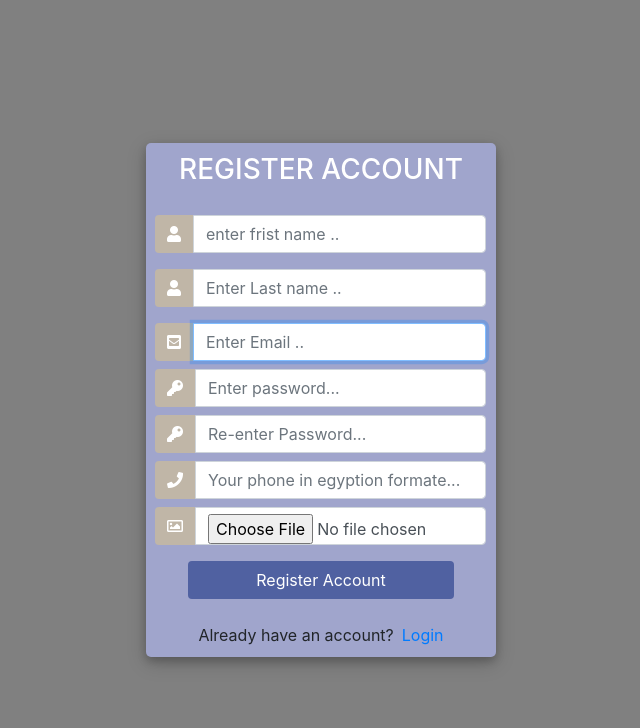
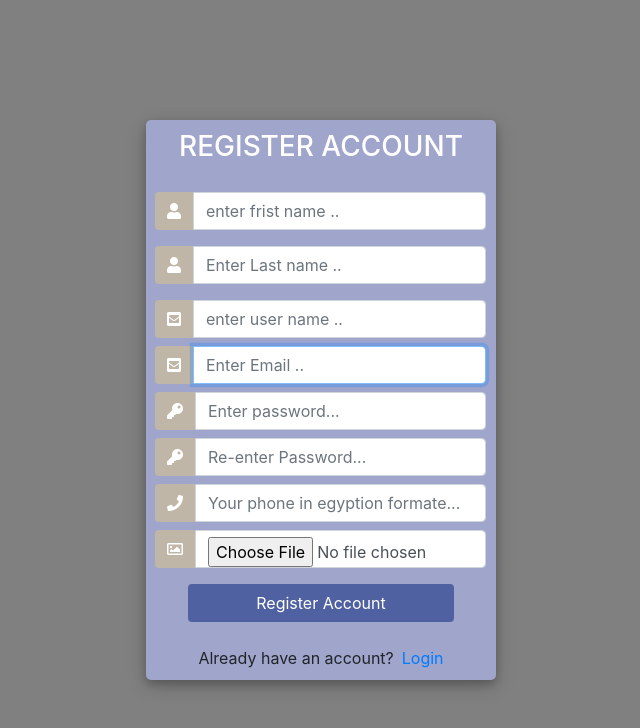
Before and after one commit to abobakryousre/Crowd-Funding, a Django app: page /users/reg in a window 1280 px wide. Shown: the top 728 px of the page, without its empty margins (319-959 px from the left). Run offline with Django 3.2, Linux system fonts and the light colour scheme; some libraries are stand-ins or nearby versions.

Commit message:
feat(feature-email-active):make email active

```diff
--- a/crowd_funding/users/forms.py
+++ b/crowd_funding/users/forms.py
@@ -27,7 +27,7 @@ class SignUpForm(UserCreationForm):
 
     class Meta:
         model = User
-        fields = ("first_name", "last_name", "email", "password1", "password2", "phone_number", "profile_picutre")
+        fields = ("first_name", "last_name","username", "email", "password1", "password2", "phone_number", "profile_picutre")
 
 # class loginformauth(forms.ModelForm):
 #     password = forms.CharField(label='password')
--- a/crowd_funding/users/models.py
+++ b/crowd_funding/users/models.py
@@ -31,6 +31,7 @@ class UserAccountManager(UserManager):
         user.is_admin = True
         user.is_superuser = True
         user.is_staff = True
+        user.is_active=True
 
         user.save(using=self._db)
         return user
@@ -60,6 +61,7 @@ class User(AbstractUser):
     is_admin = models.BooleanField(default=False)
     is_superuser = models.BooleanField(default=False)
     is_staff = models.BooleanField(default=False)
+    is_active = models.BooleanField(default=False)
 
     USERNAME_FIELD = 'email'
     REQUIRED_FIELDS = ['username']
--- a/crowd_funding/users/templates/users/form.html
+++ b/crowd_funding/users/templates/users/form.html
@@ -90,6 +90,13 @@
 							</div>
 							{{form.last_name}}
 						</div>
+
+						<div class="input-group mb-2">
+							<div class="input-group-append">
+								<span class="input-group-text"><i class="fas fa-envelope-square"></i></span>
+							</div>
+							{{form.username}}
+						</div>
 						<div class="input-group mb-2">
 							<div class="input-group-append">
 								<span class="input-group-text"><i class="fas fa-envelope-square"></i></span>
@@ -152,10 +159,12 @@
 		var form_fields = document.getElementsByTagName('input')
 		form_fields[1].placeholder='enter frist name ..';
 		form_fields[2].placeholder='Enter Last name ..';
-		form_fields[3].placeholder='Enter Email ..';
-		form_fields[4].placeholder='Enter password...';
-		form_fields[5].placeholder='Re-enter Password...';
-		form_fields[6].placeholder='Your phone in egyption formate...';
+	    form_fields[3].placeholder='enter user name ..';
+
+		form_fields[4].placeholder='Enter Email ..';
+		form_fields[5].placeholder='Enter password...';
+		form_fields[6].placeholder='Re-enter Password...';
+		form_fields[7].placeholder='Your phone in egyption formate...';
 
 
 
--- a/crowd_funding/users/urls.py
+++ b/crowd_funding/users/urls.py
@@ -28,7 +28,8 @@ urlpatterns = [
 path('loginn', loginPage, name="login"),
 
     path('reg', UserRegisterView, name='checkdata'),
-    path('home',index,name='home')
+    path('home',index,name='home'),
     # path('loginsite/',loginform, name='loginform'),
+     path('activate/<uidb64>/<token>', VerificationView.as_view(), name='activate'),
 
 ]
--- a/crowd_funding/users/views.py
+++ b/crowd_funding/users/views.py
@@ -1,8 +1,15 @@
 from django.contrib import messages
+from django.contrib.sites.shortcuts import get_current_site
+from django.core.mail import EmailMessage
 from django.http import HttpResponse
 from django.shortcuts import render, redirect
 # from users.form import Usermodelform
 from django.contrib.auth import login, authenticate, logout
+from django.urls import reverse
+from django.utils.encoding import force_bytes, force_text
+from django.utils.http import urlsafe_base64_encode, urlsafe_base64_decode
+from django.views import View
+
 from users.forms import SignUpForm
 # from users.forms import loginformauth
 from django.contrib.auth.forms import UserCreationForm
@@ -11,6 +18,10 @@ from django.contrib.auth.forms import UserCreationForm
 # Create your views here.
 
 #fun of registration
+from users.models import User
+from users.utils import account_activation_token
+
+
 def UserRegisterView(request):
 
     form = SignUpForm()
@@ -18,9 +29,37 @@ def UserRegisterView(request):
         form = SignUpForm(request.POST, request.FILES)
         if form.is_valid():
             user = form.save()
+
             # username = form.cleaned_data.get('frist_name')
             # messages.success(request, 'Account was created for ' + username)
+ ###############email activat##########################33
+            user.is_active=False
+            username = request.POST['username']
+            email = request.POST['email']
+            email_subject = 'Activate your account'
+            current_site = get_current_site(request)
+            email_body = {
+                'user': user,
+                'domain': current_site.domain,
+                'uid': urlsafe_base64_encode(force_bytes(user.pk)),
+                'token': account_activation_token.make_token(user),
+            }
 
+            link = reverse('activate', kwargs={
+                'uidb64': email_body['uid'], 'token': email_body['token']})
+
+            email_subject = 'Activate your account'
+
+            activate_url = 'http://' + current_site.domain + link
+
+            email = EmailMessage(
+                email_subject,
+                'Hi ' + ', Please the link below to activate your account \n' + activate_url,
+                'crowedfunding@gmail.com',
+                [email],
+            )
+            email.send(fail_silently=False)
+            messages.success(request, 'Account successfully created')
             return redirect('login')
 
     context = {'form': form}
@@ -51,3 +90,26 @@ def logoutUser(request):
 # tried fun using temprary in home page to can render home url
 def index(request):
     return HttpResponse("Hello world")
+
+
+class VerificationView(View):
+    def get(self, request, uidb64, token):
+        try:
+            id = force_text(urlsafe_base64_decode(uidb64))
+            user = User.objects.get(pk=id)
+
+            if not account_activation_token.check_token(user, token):
+                return redirect('login'+'?message='+'User already activated')
+
+            if user.is_active:
+                return redirect('login')
+            user.is_active = True
+            user.save()
+
+            messages.success(request, 'Account activated successfully')
+            return redirect('login')
+
+        except Exception as ex:
+            pass
+
+        return redirect('login')
```
Also changed, not shown: crowd_funding/crowd_funding/settings.py (+19 -0 lines), crowd_funding/users/utils.py (added, +11 -0 lines), crowd_funding/users/migrations/0006_auto_20210408_1034.py (added).
